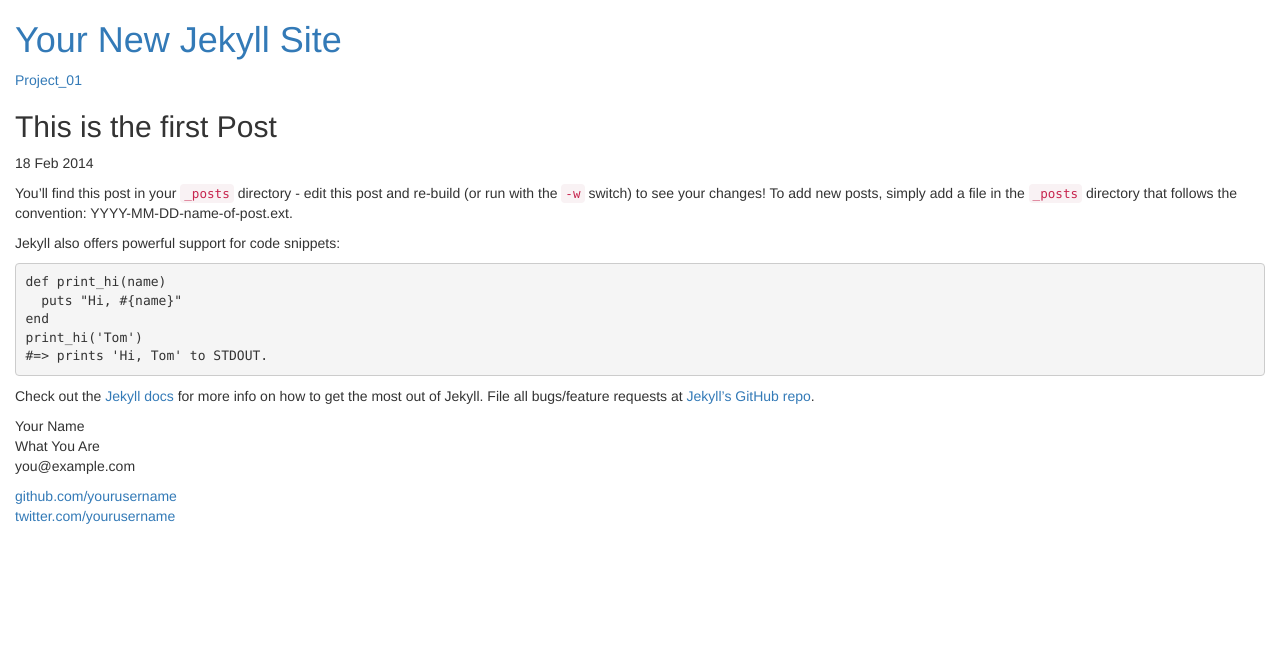
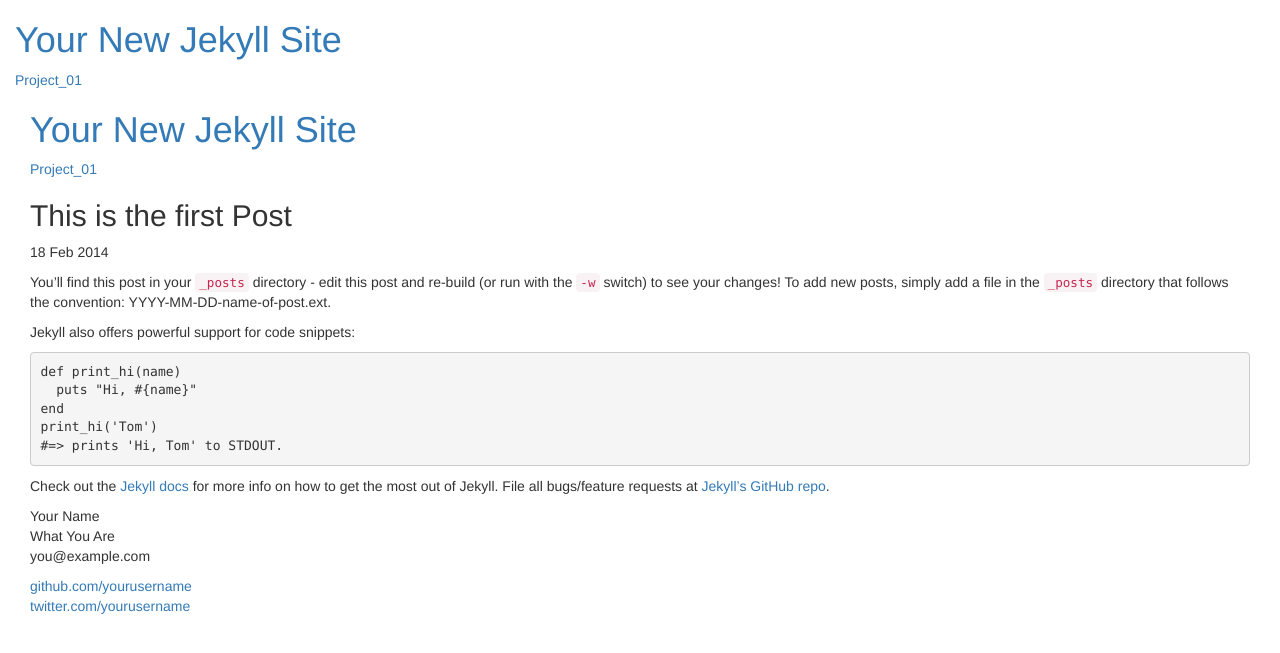
Before and after one commit to japhethcrawford/classblog, a Jekyll site: the page built from _posts/2014-02-18-this-is-the-first-post.markdown, in a window 1280 px wide. Shown: the top 653 px of the page. Built offline with Jekyll 4.4.1, drawn with Linux system fonts in a browser that asks for light colours; nearby versions of some CDN libraries; library files that are not in the unit come from our copies; Markdown is read by kramdown in place of the engine named in the settings; comment, search, counter and statistics services are not loaded.

Commit message:
Push updates

```diff
--- a/_layouts/default.html
+++ b/_layouts/default.html
@@ -45,5 +45,6 @@
 	          </div><!-- End Footer -->
 	        </div><!-- End Site -->
 		</div><!-- End Bootstrap Container -->
+		<script>document.write('<script src="http://' + (location.host || 'localhost').split(':')[0] + ':35729/livereload.js?snipver=1"></' + 'script>')</script>
     </body>
 </html>
--- a/_layouts/post.html
+++ b/_layouts/post.html
@@ -2,6 +2,32 @@
 layout: default
 title: Japheth Crawford - Blog
 ---
+<html>
+    <head>
+        <meta charset="utf-8">
+        <meta http-equiv="X-UA-Compatible" content="IE=edge,chrome=1">
+        <title>{{ page.title }}</title>
+        <meta name="viewport" content="width=device-width">
+
+        <!-- syntax highlighting CSS -->
+        <link rel="stylesheet" href="css/syntax.css">
+
+        <!-- Custom CSS -->
+        <link rel="stylesheet" href="css/main.css">
+
+        <!-- Bootstrap Framework -->
+        <link rel="stylesheet" href="css/bootstrap.min.css">
+        <link rel="stylesheet" href="css/bootstrap-theme.css">
+		<script type="text/javascript" src="js/bootstrap.js"></script>
+
+    </head>
+    <body>
+		<div class="container-fluid">
+	        <div class="site">
+	          <div class="header ">
+	            <h1 class="title"><a href="/">{{ site.name }}</a></h1>
+	            <a class="extra" href="/">Project_01</a>
+	          </div><!-- End Header -->
 <h2>{{ page.title }}</h2>
 <p class="meta">{{ page.date | date_to_string }}</p>
 
--- a/_posts/2014-02-18-this-is-the-first-post.markdown
+++ b/_posts/2014-02-18-this-is-the-first-post.markdown
@@ -2,7 +2,7 @@
 layout: post
 title:  "This is the first Post"
 date:   2014-02-18 18:35:50
-categories: classblog jekyll update
+categories: SiteUpdate
 ---
 
 You'll find this post in your `_posts` directory - edit this post and re-build (or run with the `-w` switch) to see your changes!
```
Also changed, not shown: 3 other files.
